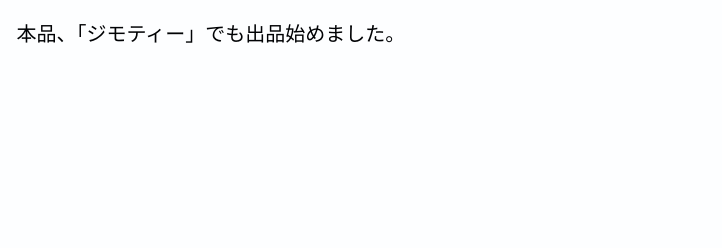
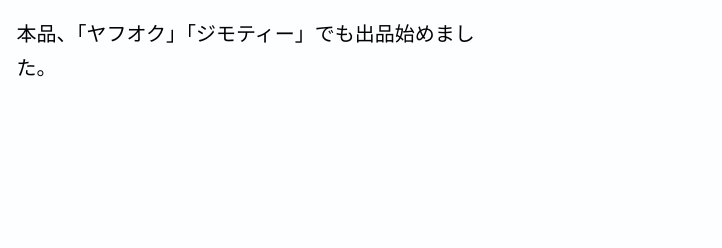
Before and after one commit to Neos21/neos21.github.io, a website: page sell-campaign.html in a window 1280 px wide. Shown: the part 2081-2329 px from the top of the page, 558-1280 px from the left. Drawn offline with Linux system fonts and the light colour scheme.

Commit message:
「色々売ります」更新

```diff
--- a/sell-campaign.html
+++ b/sell-campaign.html
@@ -131,7 +131,7 @@
               <li>参考 : <a href="https://support.apple.com/kb/SP715?viewlocale=ja_JP&amp;locale=ja_JP">MacBook Pro (Retina, 13-inch, Early 2015) - 技術仕様</a></li>
               <li>参考 : <a href="https://everymac.com/systems/apple/macbook_pro/specs/macbook-pro-core-i7-3.1-13-early-2015-retina-display-specs.html">Apple MacBook Pro Core i7 3.1 13&quot; Early 2015 Specs</a></li>
             </ul>
-            <p>本品、「ジモティー」でも出品始めました。</p>
+            <p>本品、「ヤフオク」「ジモティー」でも出品始めました。</p>
           </div>
         </section>
         <section id="asus-chromebook-flip">
```
